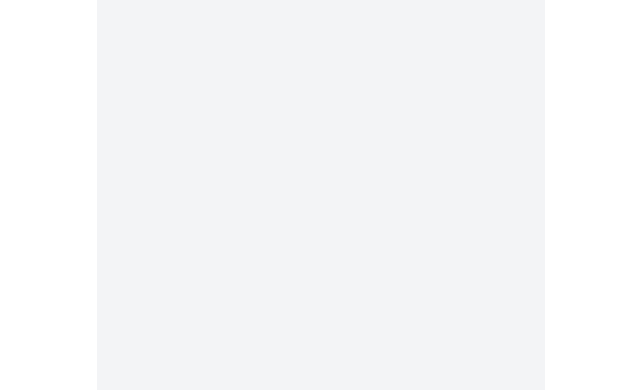
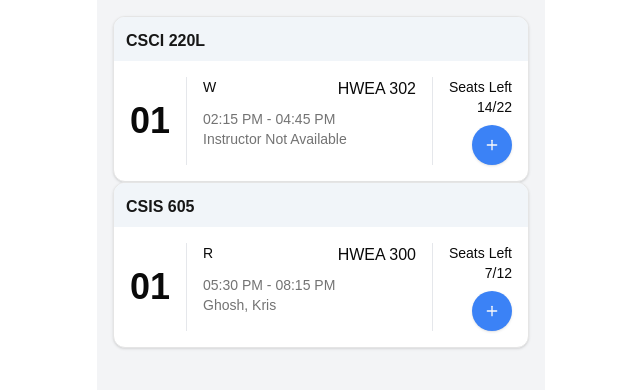
Before and after one commit to DanielleD7/Zero-Seats-Remaining, a Next.js app: page /courses in a window 1280 px wide. Shown: the top 390 px of the page, without its empty margins (319-959 px from the left). Built offline with nearby package versions, Linux system fonts and the light colour scheme.

Commit message:
MyCourse Update Pretty Please

```diff
--- a/src/app/courses/page.tsx
+++ b/src/app/courses/page.tsx
@@ -22,7 +22,7 @@ export default function CourseList() {
         </Button>
       </header> */}
       <main className="p-4">
-        {Courses.map((course : Course) => {course.sections.map((section, index) => {
+        {Courses.map((course) => (course.sections.map((section) => {
           if (section.enrolled) {
             return <CourseCard
               section={section.id}
@@ -36,7 +36,7 @@ export default function CourseList() {
               title={course.title}
             </CourseCard>
           }
-        })})}
+        })))}
       </main>
     </div>
   );
```
